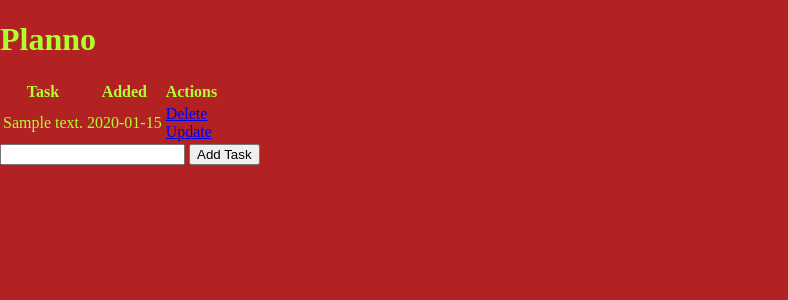
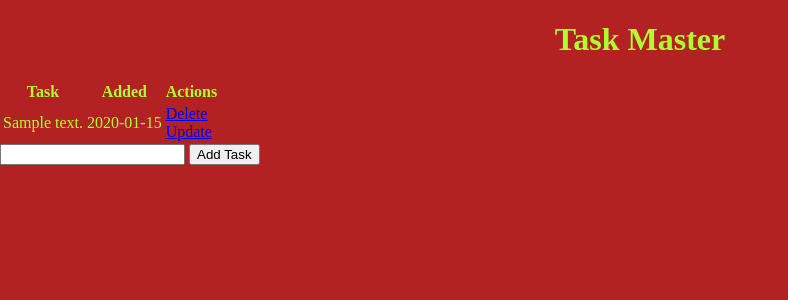
Before and after one commit to theangelang/Planno_Ivyhacks, a Flask app: page /todo in a window 1280 px wide. Shown: the top 300 px of the page, without its empty margins (0-788 px from the left). Run offline with Flask 2, Linux system fonts and the light colour scheme; tables that the repository leaves empty hold one stand-in row (values such as "Sample post").

Commit message:
updated index.html

```diff
--- a/backend_flask/templates/index.html
+++ b/backend_flask/templates/index.html
@@ -1,14 +1,12 @@
 {% extends 'base.html' %}
 
 {% block head %}
-<title>Planno</title>
+<title>Task Master</title>
 {% endblock %}
 
 {% block body %}
 <div class="content">
-    <h1>
-        Planno
-    </h1>
+    <h1 style="text-align: center">Task Master</h1>
     <table>
         <tr>
             <th>Task</th>
@@ -28,9 +26,12 @@
         {% endfor %}
     </table>
 
-    <form action="/" methods="POST">
+
+    <div class="form">
+        <form action="/" method="POST">
             <input type="text" name="content" id="content">
             <input type="submit" value="Add Task">
         </form>
     </div>
+</div>
 {% endblock %}
```
Lines whose indentation alone changed are shown as unchanged.
